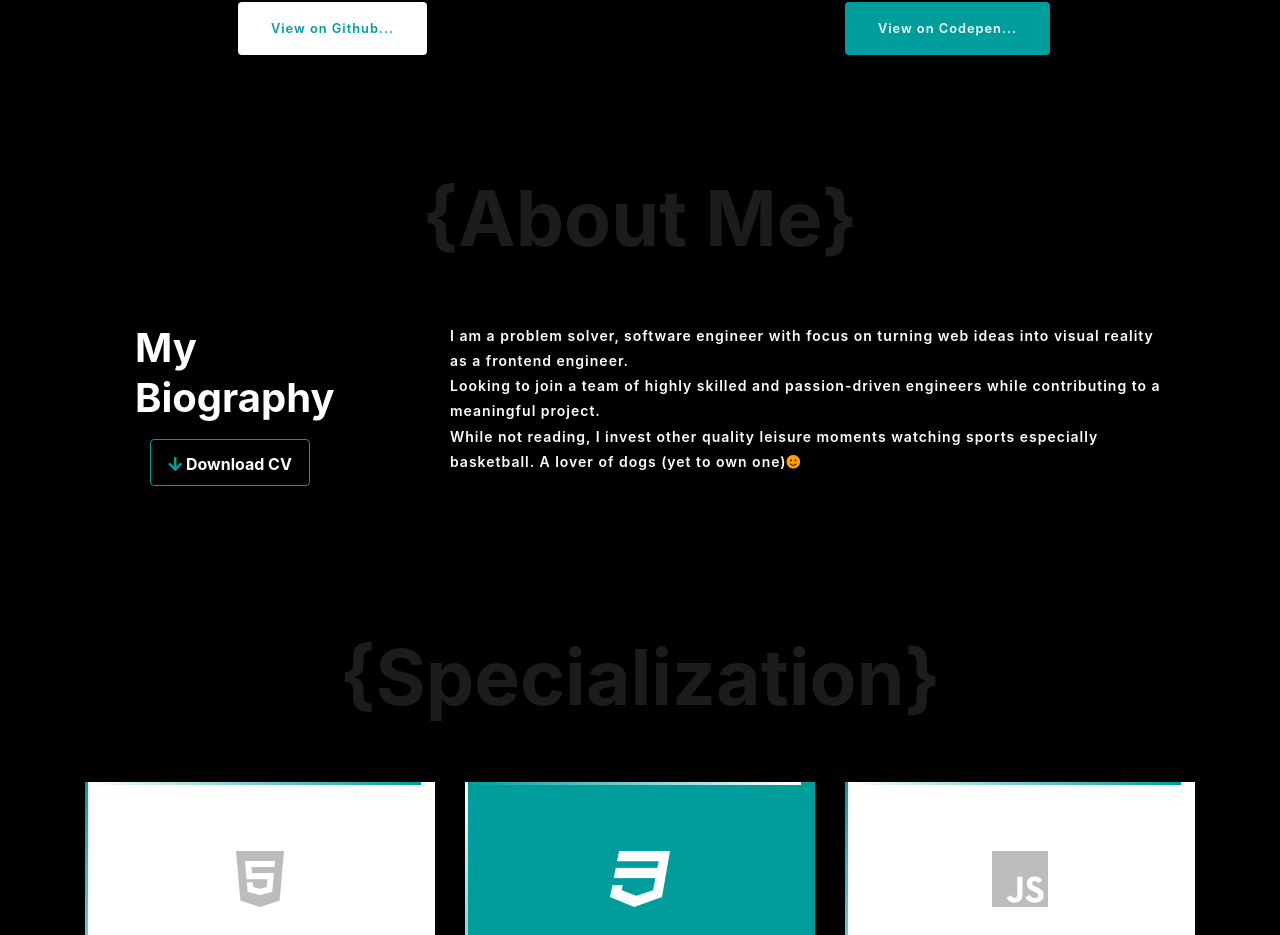
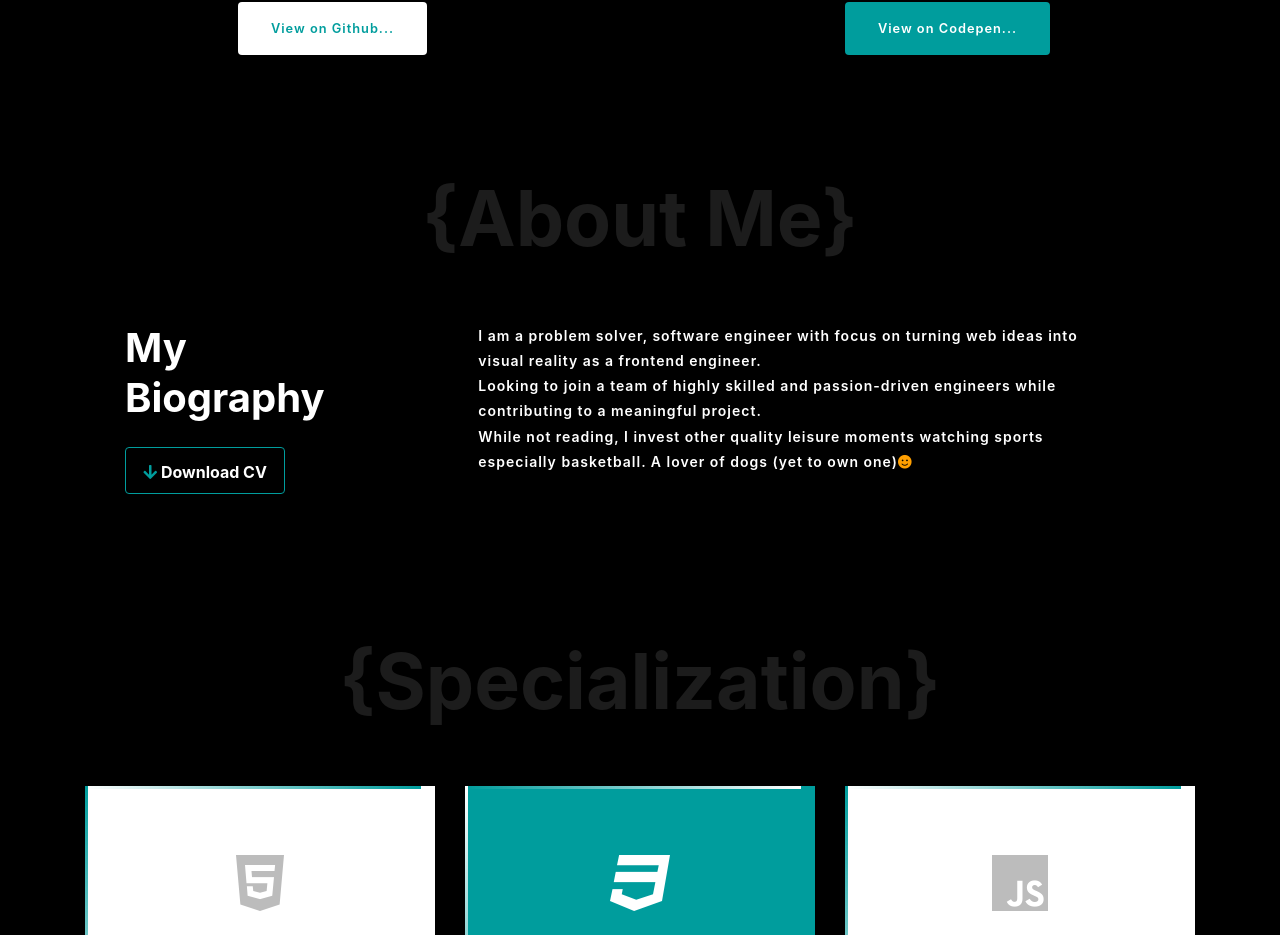
Before and after one commit to jydoskey/personal-portfolio-website, a Vue app: page / in a window 1280 px wide. Shown: the part 1609-2544 px from the top of the page. Built offline with nearby package versions, Linux system fonts and the light colour scheme; a web font is replaced by a local one.

Commit message:
updated about page display

```diff
--- a/src/components/About.vue
+++ b/src/components/About.vue
@@ -1,6 +1,6 @@
 <template>
   <section id="about">
-    <div>
+    <div class="container">
       <Card>
         <div slot="card-header" class="text-center card-header__placeholder">
           <h2 class="card-header">{About Me}</h2>
@@ -12,7 +12,7 @@
                 <h1 class="pb-3 about-header">My Biography</h1>
                 <a href="https://drive.google.com/file/d/1i8EnV36rqM0MESj0jE2DEindKwCUOYY1/view?usp=sharing"
                   target="_blank">
-                  <button class="btn bg-transparent download-cv ml-auto mr-auto"><i
+                  <button class="btn bg-transparent download-cv mr-auto"><i
                       class="fas fa-arrow-down download-icon"></i>&nbsp;Download CV</button>
                 </a>
               </div>
@@ -97,6 +97,9 @@
         color: white;
       }
     }
+    @include breakpoint-max (md) {
+      margin-left: auto;
+    }
   }
 
   .card-header__placeholder {
@@ -106,7 +109,7 @@
   .about-header {
     font-size: 40px;
     max-width: 50%;
-    margin: 0 auto;
+
 
     @include breakpoint-min (lg) {
       text-align: left;
@@ -116,6 +119,7 @@
       font-size: 40px;
       max-width: 100%;
       text-align: center;
+      margin: 0 auto;
     }
 
     @include breakpoint-max(md) {
```
